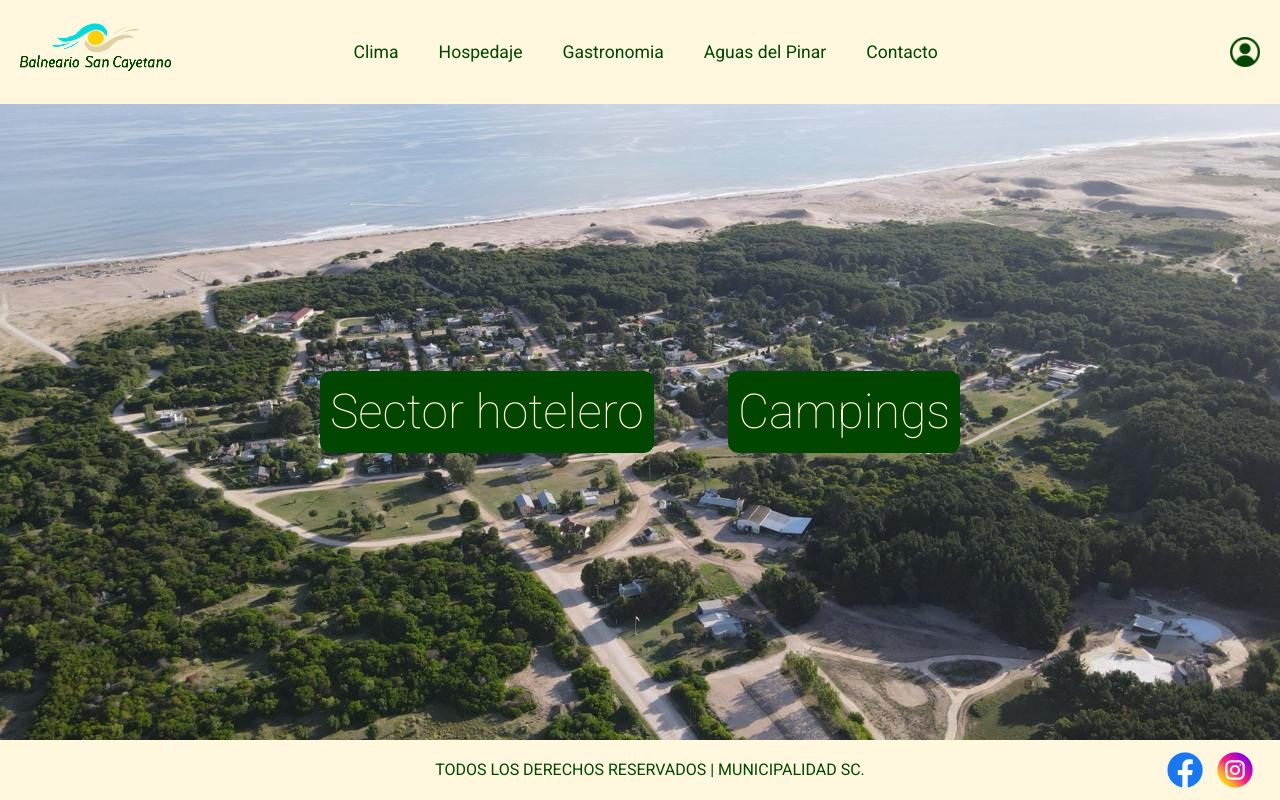
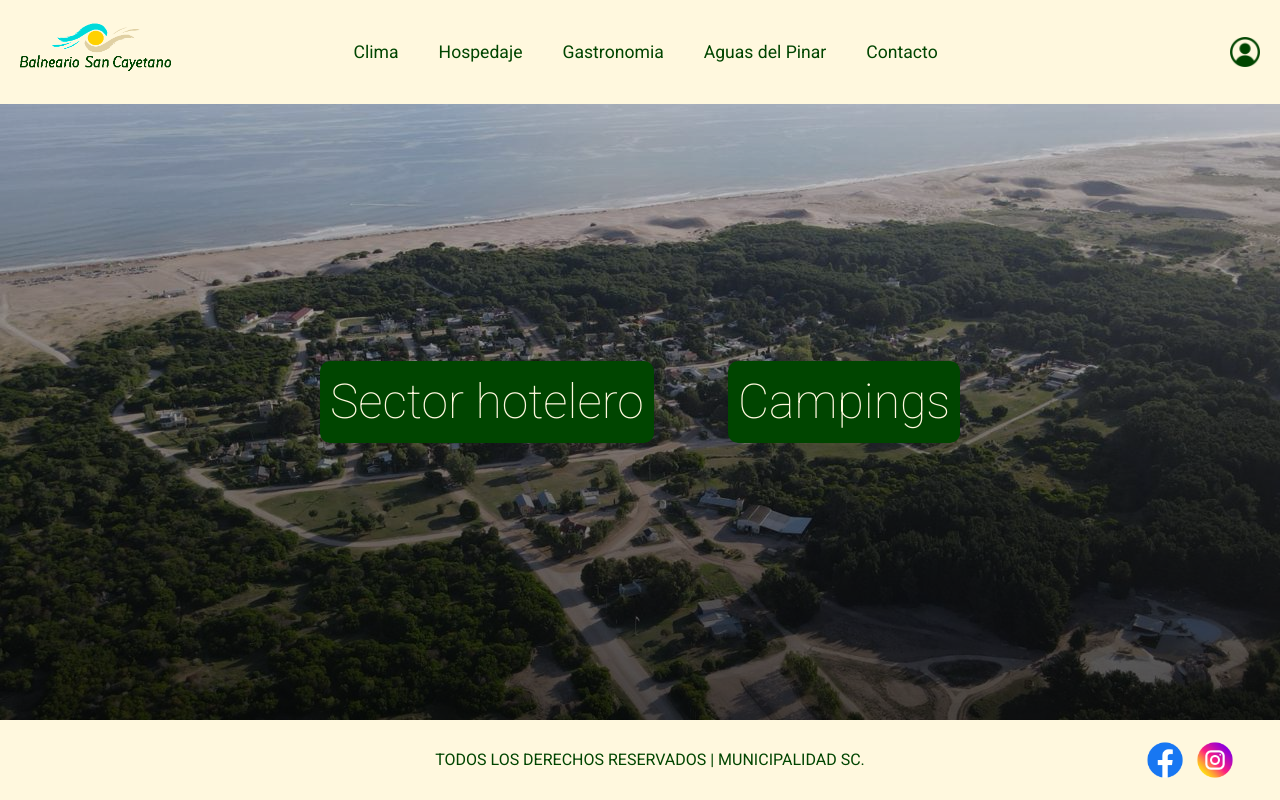
Before and after one commit to enzo952008/TrabajoFinalFullStack, a React (Create React App) app in the folder web-balneariosc/: page /hospedaje in a window 1280 px wide. Built offline with nearby package versions, Linux system fonts and the light colour scheme.

Commit message:
Ajustes finales en las tarjetas y modales de alojamientos y gastronomia

```diff
--- a/web-balneariosc/src/components/card-lodging.jsx
+++ b/web-balneariosc/src/components/card-lodging.jsx
@@ -39,7 +39,7 @@ function CardLodging({ hospedaje }) {
               style={{ width: '100%', height: 'auto', borderRadius: '5px' }}
             />
             <div className="overlay"></div>
-            <Button variant="close" onClick={closeModal} className="close-button" />
+            <Button variant="close" onClick={closeModal} className="close-button"/>
             <h5 className="modal-title">{hospedaje.Nombre} </h5>
           </div>
           <Modal.Body className="modal-body-content">
--- a/web-balneariosc/src/lodging/lodgingSection.js
+++ b/web-balneariosc/src/lodging/lodgingSection.js
@@ -1,16 +1,16 @@
 import React from "react";
 import { useState } from "react";
 import Lodging from "./lodging";
+import Camping from "./camping";
 import NavBar from "../components/navBar-component";
 import Footer from "../components/footer-component";
-import Camping from "./camping";
 import '../styles/lodgingSection.css';
 
 const LodgingSection = () => {
     const [selectedComponent, setSelectedComponent] = useState(null); // Estado inicial nulo para no mostrar ningún componente al inicio
 
     const renderComponent = () => {
-        //logica para determinar que componente se renderiza
+        // lógica para determinar qué componente se renderiza
         if (selectedComponent === 'lodging') {
             return <Lodging />;
         } else if (selectedComponent === 'camping') {
@@ -20,43 +20,44 @@ const LodgingSection = () => {
     };
 
     const handleBackClick = () => {
-        //cambia el estado a null por lo que se deja de renderizar el componente actual
+        // cambia el estado a null por lo que se deja de renderizar el componente actual
         setSelectedComponent(null);
     };
 
     return (
         <div className="page-container-lodging">
-            <NavBar />
+             <NavBar />
+            <div className="overlay"></div> {/* Agrega el overlay aquí */}
             <div className="content-wrap-lodging">
-                {/* si selectedComponent es null se muestran los botones */}
+                {/* Si selectedComponent es null, se muestran los botones */}
                 {!selectedComponent && (
                     <div className="button-container">
-                        {/* cambia a active si coincide con el nombre del boton */}
+                        {/* Cambia a active si coincide con el nombre del botón */}
                         <button
                             className={selectedComponent === 'lodging' ? 'active' : ''}
-                            // actualiza el estado al ser clickeado
                             onClick={() => setSelectedComponent('lodging')}
                         >
                             Sector hotelero
                         </button>
                         <button
                             className={selectedComponent === 'camping' ? 'active' : ''}
-                            onClick={() => setSelectedComponent('camping')}
-                        >
-                            Campings
+                            onClick={() => setSelectedComponent('camping')}>Campings
                         </button>
                     </div>
                 )}
-                {/* se renderiza el componente correcto */}
+                {/* Se renderiza el componente correcto */}
                 <div className="component-container">
                     {renderComponent()}
                 </div>
-                {/* si hay un componente seleccionado se muestra el enlace */}
+                {/* Si hay un componente seleccionado, se muestra el enlace */}
                 {selectedComponent && (
                     <div className="back-link" onClick={handleBackClick}>← Volver</div>
                 )}
             </div>
-            <Footer />
+
+            <div className="footer"> {/* Agrega la clase footer */}
+                <Footer />
+            </div>
         </div>
     );
 };
--- a/web-balneariosc/src/styles/card-camping.css
+++ b/web-balneariosc/src/styles/card-camping.css
@@ -13,3 +13,11 @@
     flex-wrap: wrap;
     align-items: flex-start;
 }
+
+img.modal-image-header {
+    object-fit: cover;
+    width: 80%;
+    max-height: 20rem;
+    border-radius: 5px;
+    margin-right: 10px;
+}
--- a/web-balneariosc/src/styles/card.css
+++ b/web-balneariosc/src/styles/card.css
@@ -108,3 +108,12 @@ img.modal-image-header {
   border-radius: 5px;
   margin-right: 10px;
 }
+
+.btn-close {
+  filter: brightness(0) invert(1); /* Cambia el color del ícono a blanco */
+  opacity: 0.6;
+}
+
+.btn-close:hover {
+  opacity: 1;
+}
--- a/web-balneariosc/src/styles/lodgingSection.css
+++ b/web-balneariosc/src/styles/lodgingSection.css
@@ -7,8 +7,24 @@
     position: relative;
 }
 
+.overlay {
+    position: absolute;
+    top: 0;
+    left: 0;
+    width: 100%;
+    height: 100%;
+    background-color: rgba(0, 0, 0, 0.1); /* Capa oscura con opacidad */
+    z-index: 1; /* Asegura que esté sobre el fondo */
+}
+
+.footer {
+    position: relative;
+    z-index: 3; /* Asegura que el NavBar y el Footer estén por encima del overlay */
+}
+
 .component-container {
     width: 100%;
+    z-index: 2; /* Mantiene el contenido visible sobre el overlay */
 }
 
 .content-wrap-lodging {
@@ -18,6 +34,7 @@
     flex-direction: column;
     align-items: center;
     position: relative;
+    z-index: 2; /* Mantiene el contenido visible */
 }
 
 .card-container {
@@ -28,7 +45,7 @@
 }
 
 .card {
-  flex-basis: calc(30% - 2%); /* Ancho de cada tarjeta (30% del contenedor menos los márgenes) */
+    flex-basis: calc(30% - 2%);
     margin: 1%;
     background-color: #FFF8DE;
     height: 25rem;
@@ -42,6 +59,7 @@
     align-items: center;
     margin-bottom: 20px;
     width: 100%;
+    z-index: 2; /* Mantiene los botones visibles */
 }
 
 .button-container button {
@@ -76,24 +94,24 @@
 }
 
 .back-link {
-    position: absolute; /* Permite que el botón se posicione de forma absoluta */
-    top: 2rem; /* Ajusta la distancia desde la parte superior */
-    left: 2rem; /* Ajusta la distancia desde la izquierda */
-    color: white; /* Cambia el color del texto según tu diseño */
-    z-index: 1; /* Asegúrate de que esté por encima de otros elementos */
-    cursor: pointer; /* Cambia el cursor al pasar por encima */
+    position: absolute;
+    top: 2rem;
+    left: 2rem;
+    color: white;
+    z-index: 2; /* Asegura que el enlace esté sobre el overlay */
+    cursor: pointer;
 }
 
-.back-link:hover{
+.back-link:hover {
     transform: scale(1.1);
 }
 
 @media (max-width: 768px) {
     .button-container {
-        flex-direction: column; /* Cambia a dirección de columna en pantallas pequeñas */
+        flex-direction: column;
     }
     .button-container button {
-        width: 90%; /* Asegura que los botones ocupen el ancho completo */
-        margin: 5% 0; /* Añade margen vertical entre botones */
+        width: 90%;
+        margin: 5% 0;
     }
 }
--- a/web-balneariosc/src/styles/navBar.css
+++ b/web-balneariosc/src/styles/navBar.css
@@ -14,6 +14,8 @@ body {
     background-color: #FFF8DE;
     padding: 13px; /* Incrementa el padding para agrandar la navbar */
     justify-content: space-around;
+    z-index: 3;
+    position: relative;
 }
 
 .navbar a {
```
Lines whose indentation alone changed are shown as unchanged.
